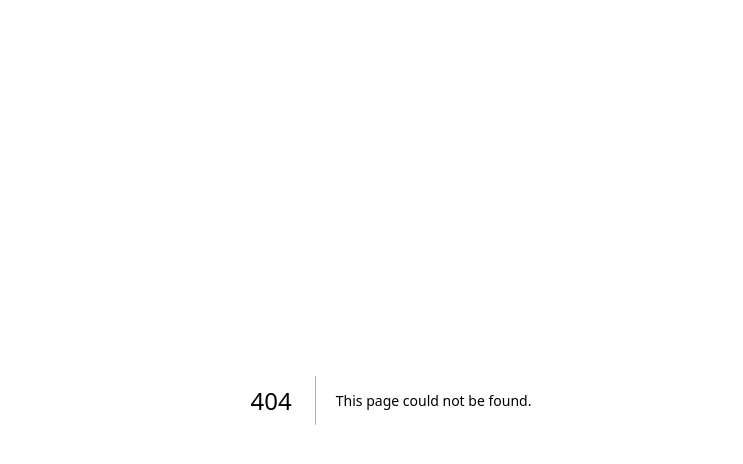
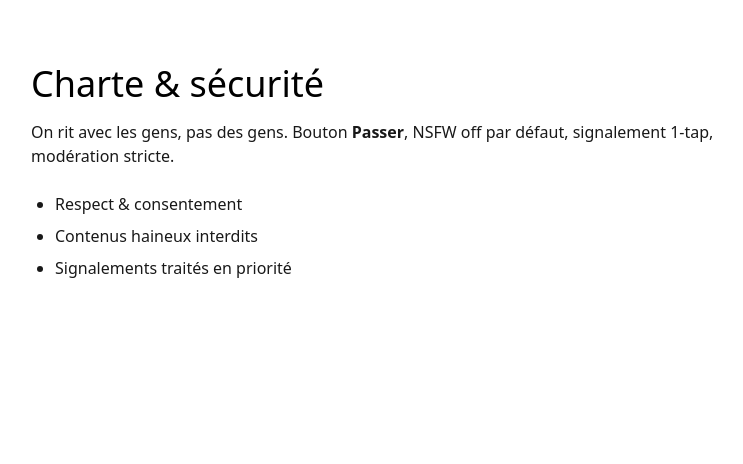
Before and after one commit to WAZZUPJeremy/thatsgay-landing, a Next.js app: page /policy in a window 1280 px wide. Before the commit this address had no page. Shown: the top 464 px of the page, without its empty margins (249-992 px from the left). Built offline with nearby package versions, Linux system fonts and the light colour scheme.

Commit message:
Create page.tsx

```diff
--- /dev/null
+++ b/app/policy/page.tsx
@@ -0,0 +1,15 @@
+export default function Page(){
+  return (
+    <main className="max-w-3xl mx-auto px-6 py-16">
+      <h1 className="font-display text-4xl">Charte & sécurité</h1>
+      <p className="mt-4 opacity-90">
+        On rit avec les gens, pas des gens. Bouton <b>Passer</b>, NSFW off par défaut, signalement 1-tap, modération stricte.
+      </p>
+      <ul className="mt-6 list-disc pl-6 space-y-2 opacity-90">
+        <li>Respect & consentement</li>
+        <li>Contenus haineux interdits</li>
+        <li>Signalements traités en priorité</li>
+      </ul>
+    </main>
+  );
+}
```
